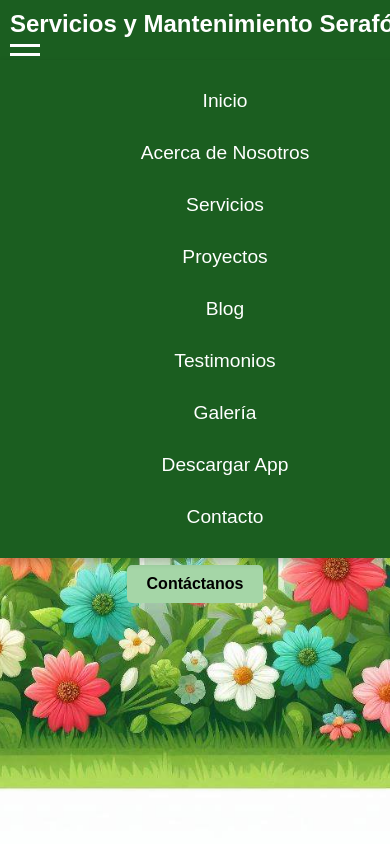
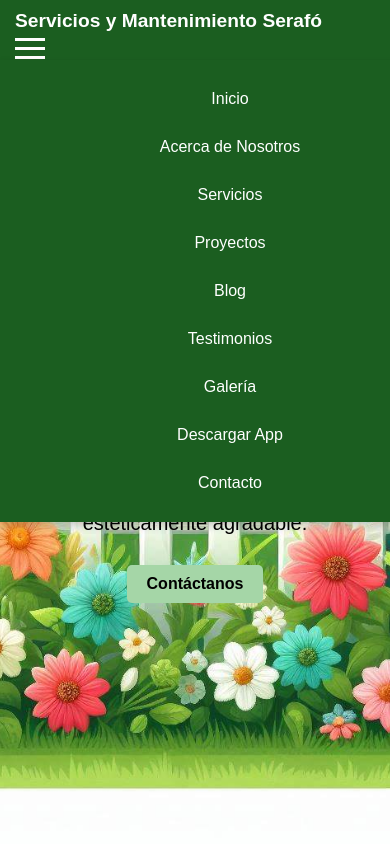
Before and after one commit to isaias2210/serviserafo, a plain HTML site: page index.html in a window 390 px wide. Both pictures are taken after a click on the button "Abrir menú". Shown: the top 844 px of the page. Drawn offline with Linux system fonts and the light colour scheme.

Commit message:
styles.css

```diff
--- a/styles.css
+++ b/styles.css
@@ -16,7 +16,7 @@ header {
     width: 100%;
     background-color: #1b5e20; /* Dark Green */
     color: #fff;
-    padding: 10px 20px;
+    padding: 10px 20px; /* Ajustado para móviles */
     display: flex;
     justify-content: space-between;
     align-items: center;
@@ -27,7 +27,7 @@ header {
 
 header h1 {
     margin: 0;
-    font-size: 1.5rem;
+    font-size: 1.5rem; /* Ajustado para móviles */
 }
 
 .menu-toggle {
@@ -78,12 +78,12 @@ header nav a:hover {
 @media (max-width: 767px) {
     header {
         flex-direction: column;
-        padding: 10px;
+        padding: 10px; /* Reducido para móviles */
         align-items: flex-start;
     }
 
     header h1 {
-        font-size: 1.5rem;
+        font-size: 1.2rem; /* Ajustado para móviles */
     }
 
     .menu-toggle {
@@ -125,7 +125,7 @@ header nav a:hover {
     }
 
     header nav a {
-        font-size: 1.2rem;
+        font-size: 1rem; /* Ajustado para móviles */
         padding: 10px 20px;
         display: block;
         width: 100%;
@@ -140,6 +140,10 @@ header nav a:hover {
 
 /* Tablets en modo paisaje y móviles grandes (768px a 1024px) */
 @media (min-width: 768px) and (max-width: 1024px) {
+    header {
+        padding: 15px 20px; /* Ajustado para tablets y móviles grandes */
+    }
+
     header h1 {
         font-size: 1.8rem;
     }
@@ -377,7 +381,7 @@ header nav a:hover {
     color: #fff;
 }
 
-/* Sección Contacto */
+/* Sección Contact */
 .contact {
     background-color: #e0f2f1; /* Light Teal */
     text-align: center;
@@ -438,13 +442,13 @@ footer {
 /* Dispositivos móviles en modo retrato (menor a 768px) */
 @media (max-width: 767px) {
     header {
+        padding: 10px 15px; /* Reducido para móviles */
         flex-direction: column;
-        padding: 10px;
         align-items: flex-start;
     }
 
     header h1 {
-        font-size: 1.5rem;
+        font-size: 1.2rem; /* Ajustado para móviles */
     }
 
     .menu-toggle {
@@ -486,7 +490,7 @@ footer {
     }
 
     header nav a {
-        font-size: 1.2rem;
+        font-size: 1rem; /* Ajustado para móviles */
         padding: 10px 20px;
         display: block;
         width: 100%;
@@ -501,6 +505,10 @@ footer {
 
 /* Tablets en modo paisaje y móviles grandes (768px a 1024px) */
 @media (min-width: 768px) and (max-width: 1024px) {
+    header {
+        padding: 15px 20px; /* Ajustado para tablets y móviles grandes */
+    }
+
     header h1 {
         font-size: 1.8rem;
     }
```
